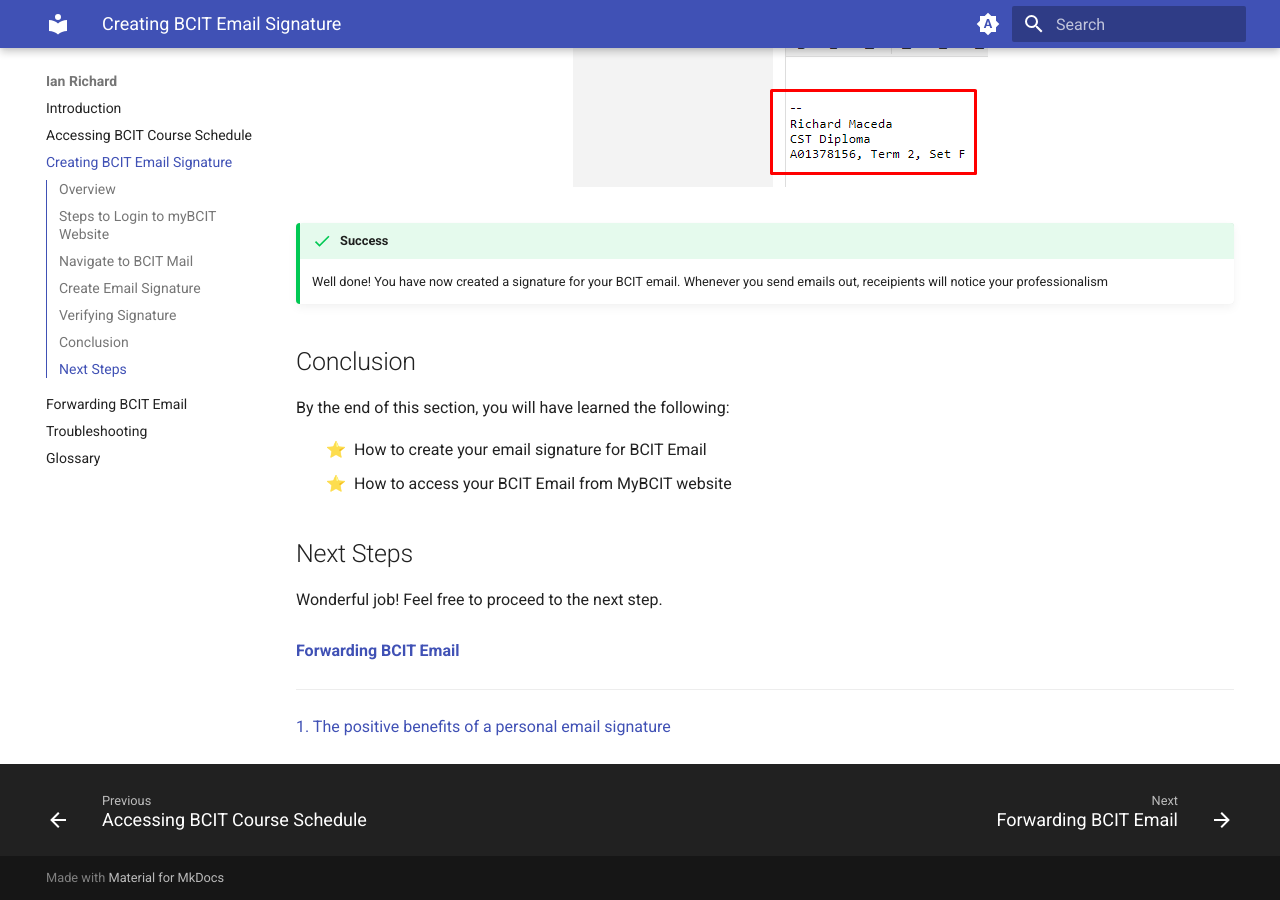
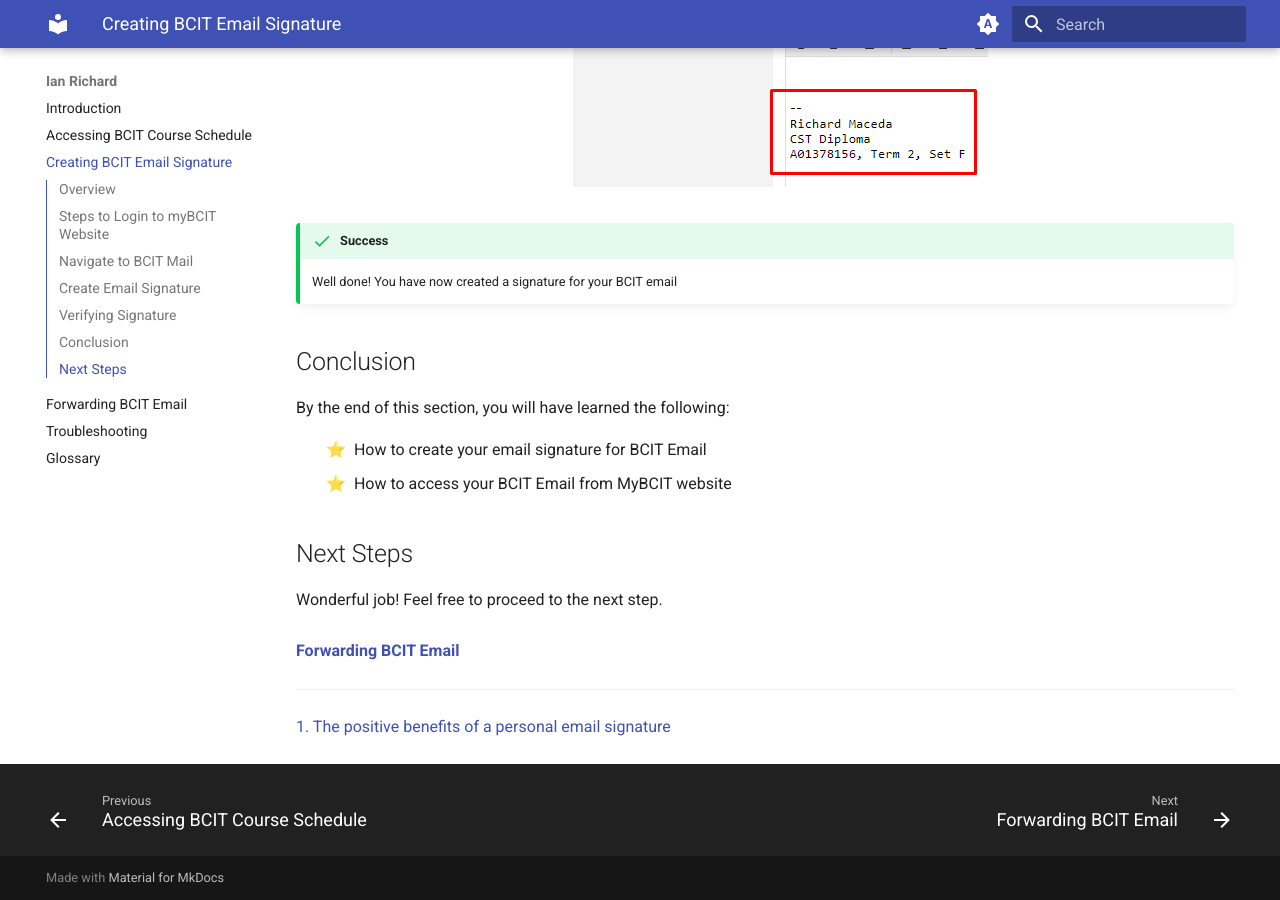
Before and after one commit to beingaturtle/beingaturtle.github.io, an MkDocs documentation site: the page built from docs/task2.md, in a window 1280 px wide and 900 px high, scrolled down 8064 px. Built offline with MkDocs 1.6.1 and Material for MkDocs 9.7.7, drawn with Linux system fonts in a browser that asks for light colours.

Commit message:
Edit success in task2

```diff
--- a/docs/task2.md
+++ b/docs/task2.md
@@ -118,8 +118,7 @@ Test to ensure the signature is seen when you send a email
     <figure markdown = "span"> ![Image title](./assets/task2/T2_S14.png){ loading=lazy }  </figure>
 
 !!! success
-    Well done! You have now created a signature for your BCIT email. Whenever you send emails out, receipients will
-    notice your professionalism
+    Well done! You have now created a signature for your BCIT email
 
 ## Conclusion
 
```
